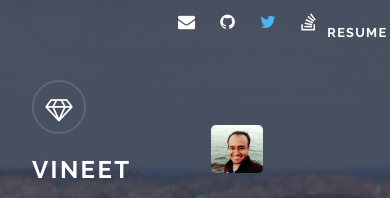
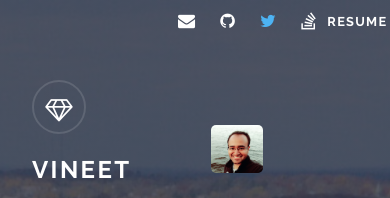
Before and after one commit to vinzee/vinzee.github.io, a Jekyll site: the page built from index.html, in a window 390 px wide and 1400 px high. Shown: the top 198 px of the window. Built offline with Jekyll 4.4.1, drawn with Linux system fonts in a browser that asks for light colours; nearby versions of some CDN libraries; a style sheet for code colours, icons or effects is not loaded.

Commit message:
CSS fixes

```diff
--- a/_includes/stories/story_engg.html
+++ b/_includes/stories/story_engg.html
@@ -9,10 +9,10 @@
 			<div style="float:right"> GPA - 3.4/4.0</div>
 		</small>
 	</h3>
-	<p>Bachelor of Engineering in Information Technology.</p>
+	<p>Bachelor of Engineering in Information Technology.</p><br>
 
 	<h4>Courses</h4>
-	<div style="display:table;margin-right: -15px;margin-left: -15px;width:120%">
+	<div>
 		<ul style="float:left;position:relative;width:50%">
 			<li>Design and Analysis of Algorithms</li>
 			<li>Operating Systems</li>
--- a/_includes/stories/story_umbc.html
+++ b/_includes/stories/story_umbc.html
@@ -13,7 +13,7 @@
 	<p>
 	</p>
 	<h4>Courses</h4>
-	<div style="display:table;margin-right: -15px;margin-left: -15px;width:120%">
+	<div>
 		<ul style="float:left;position:relative;width:50%">
 			<li>Design and Analysis of Algorithms (CMSC 661)</li>
 			<li>Advanced Operating Systems (CMSC 621)</li>
--- a/css/main.css
+++ b/css/main.css
@@ -2841,8 +2841,8 @@ button,
 			}
 
 				#header nav a {
-					height: inherit;
-					line-height: inherit;
+					/*height: inherit;*/
+					/*line-height: inherit;*/
 				}
 
 					#header nav a[href="#menu"] {
```
